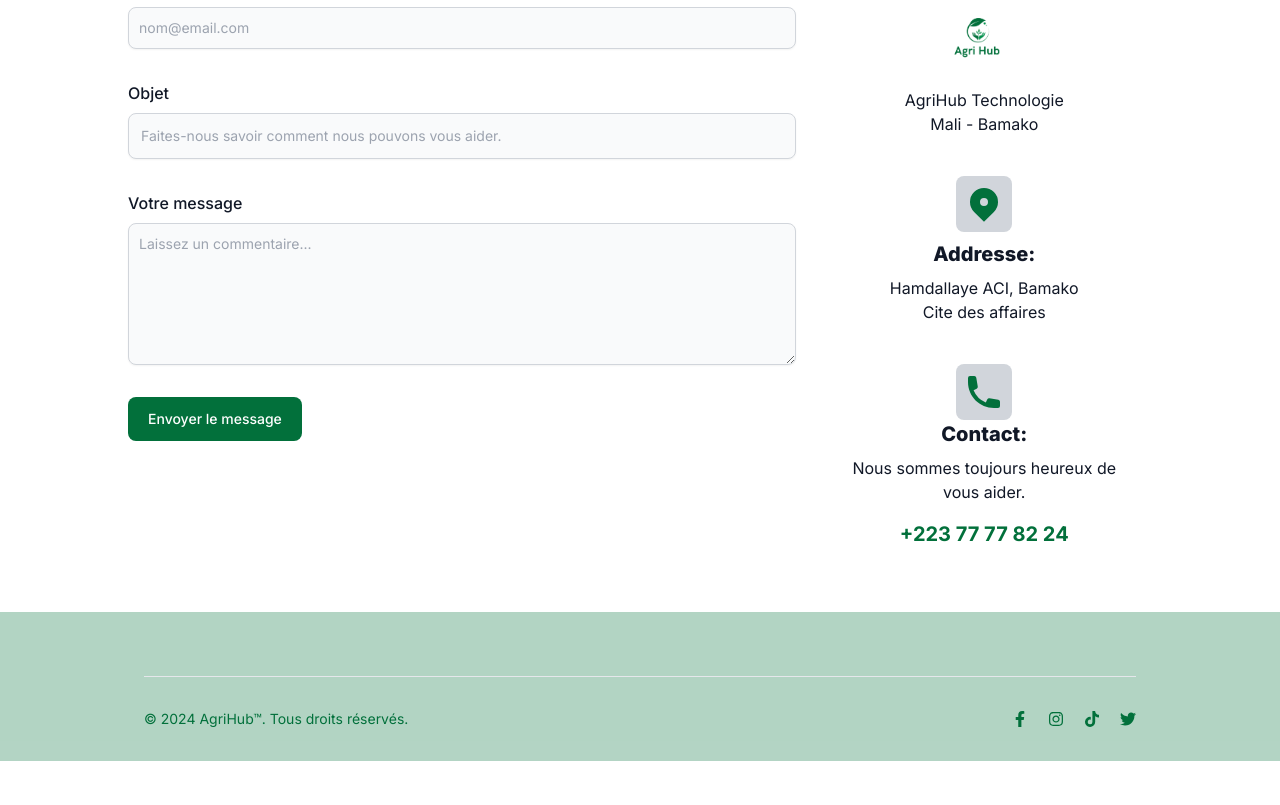
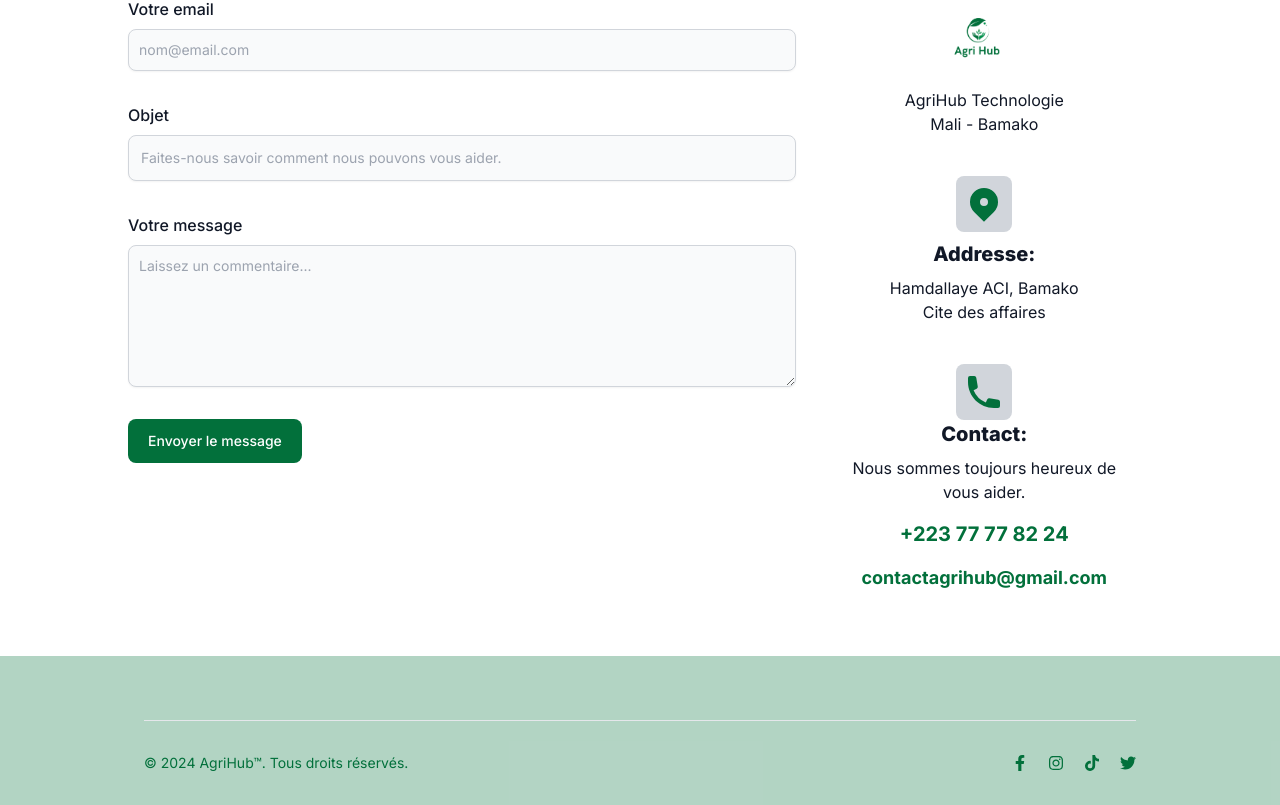
Before and after one commit to abouba1997/agrihub, a React (Vite) app: page / in a window 1280 px wide. Shown: the part 2816-3621 px from the top of the page. Before the commit the page ends 3577 px from the top, so only its background shows below. Built offline with nearby package versions, Linux system fonts and the light colour scheme.

Commit message:
added email address

```diff
--- a/src/sections/Contact.jsx
+++ b/src/sections/Contact.jsx
@@ -126,6 +126,12 @@ const Contact = () => {
                     <span className="text-[#02703b] font-bold text-xl mt-4">
                       +223 77 77 82 24
                     </span>
+                    <Link
+                      to="mailto:contactagrihub@gmail.com"
+                      className="text-[#02703b] font-bold text-lg mt-4"
+                    >
+                      contactagrihub@gmail.com
+                    </Link>
                   </div>
                 </div>
               </div>
```
Also changed, not shown: 1 other file (tests, documents, lock files or other folders).
